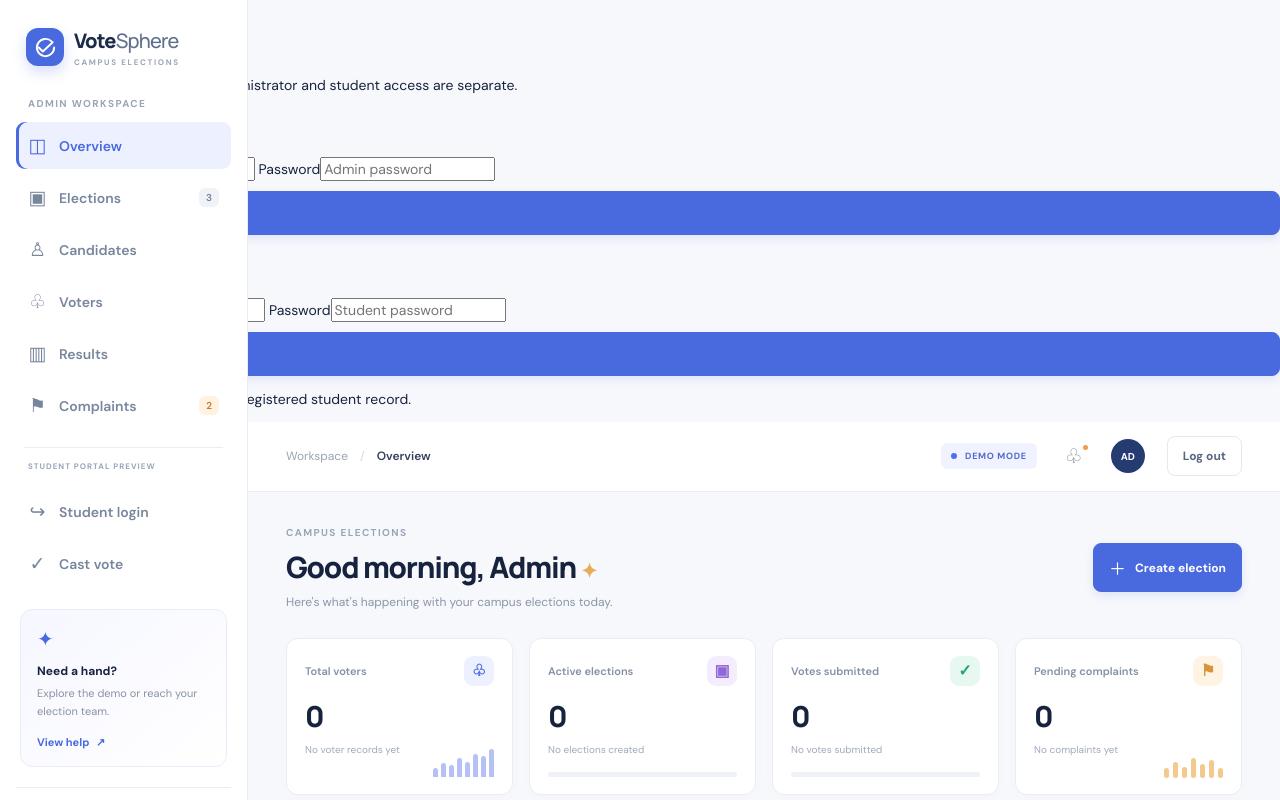
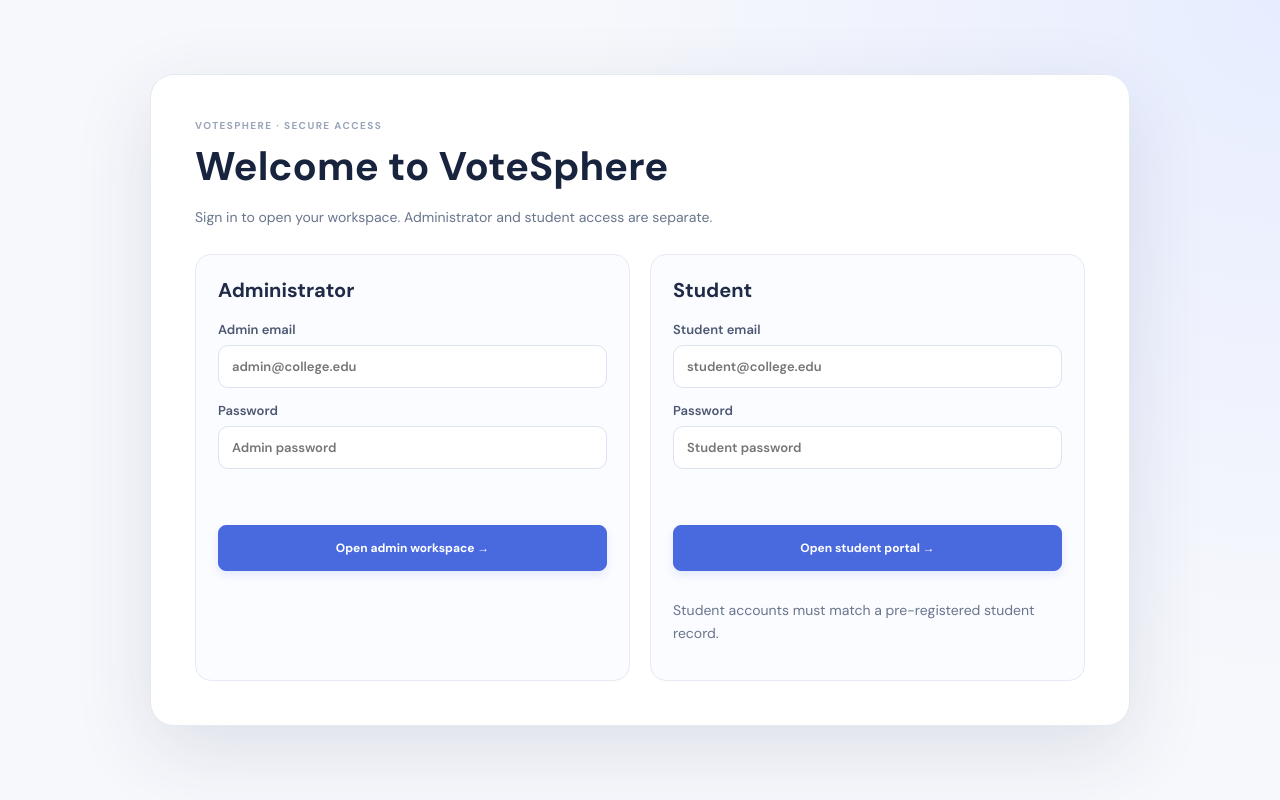
Before and after one commit to RajGavit/Votespherr, a plain HTML site: page index.html in a window 1280 px wide. Shown: the top 800 px of the page. Drawn offline with Linux system fonts and the light colour scheme; no server answers.

Commit message:
Style authentication screen and role-specific navigation

```diff
--- a/style.css
+++ b/style.css
@@ -2561,3 +2561,18 @@ tbody tr:last-child td {
     font-size: 13px;
     font-weight: 800;
 }
+
+/* Secure login gate */
+body.auth-required{overflow:hidden} body.auth-required .app-shell{visibility:hidden}
+.auth-gate{position:fixed;inset:0;z-index:9999;overflow-y:auto;display:grid;place-items:center;padding:28px;background:radial-gradient(circle at top right,#e7edff 0,#f7f8fc 46%,#f7f8fc 100%)}
+.auth-gate-card{width:min(100%,980px);padding:clamp(24px,4vw,44px);border:1px solid #e5e9f2;border-radius:24px;background:#fff;box-shadow:0 24px 80px #22315c1f}
+.auth-gate-card>h1{margin:8px 0;color:#18233d;font-size:clamp(28px,4vw,40px)}
+.auth-subtitle,.auth-note{color:#69758c;line-height:1.6}.auth-columns{display:grid;grid-template-columns:repeat(2,minmax(0,1fr));gap:20px;margin-top:26px}
+.auth-form{display:flex;flex-direction:column;gap:14px;padding:22px;border:1px solid #e7eaf2;border-radius:16px;background:#fbfcff}
+.auth-form h2{margin:0 0 4px;color:#202c47;font-size:20px}.auth-form label{display:flex;flex-direction:column;gap:7px;color:#4c5871;font-size:13px;font-weight:600}
+.auth-form input{width:100%;padding:12px 13px;border:1px solid #dce2ee;border-radius:10px;background:#fff;color:#202c47;font:inherit}
+.auth-form input:focus{outline:2px solid #aabaff;border-color:#6f87ef}.auth-form .login-submit{justify-content:center;min-height:46px}
+.auth-form .login-error{min-height:18px;color:#b42318;font-size:13px}.auth-logout{margin-left:10px}
+body.student-role .nav-item[data-view="overview"],body.student-role .nav-item[data-view="elections"],body.student-role .nav-item[data-view="candidates"],body.student-role .nav-item[data-view="voters"],body.student-role .nav-item[data-view="results"],body.student-role .nav-item[data-view="complaints"],body.student-role .nav-divider,body.student-role .secondary-label,body.student-role #createElectionBtn{display:none!important}
+body.admin-role .nav-item[data-view="student-login"],body.admin-role .nav-item[data-view="cast-vote"]{display:none!important}
+@media(max-width:760px){.auth-columns{grid-template-columns:1fr}.auth-gate{padding:12px;align-items:start}.auth-gate-card{padding:22px}}
```
